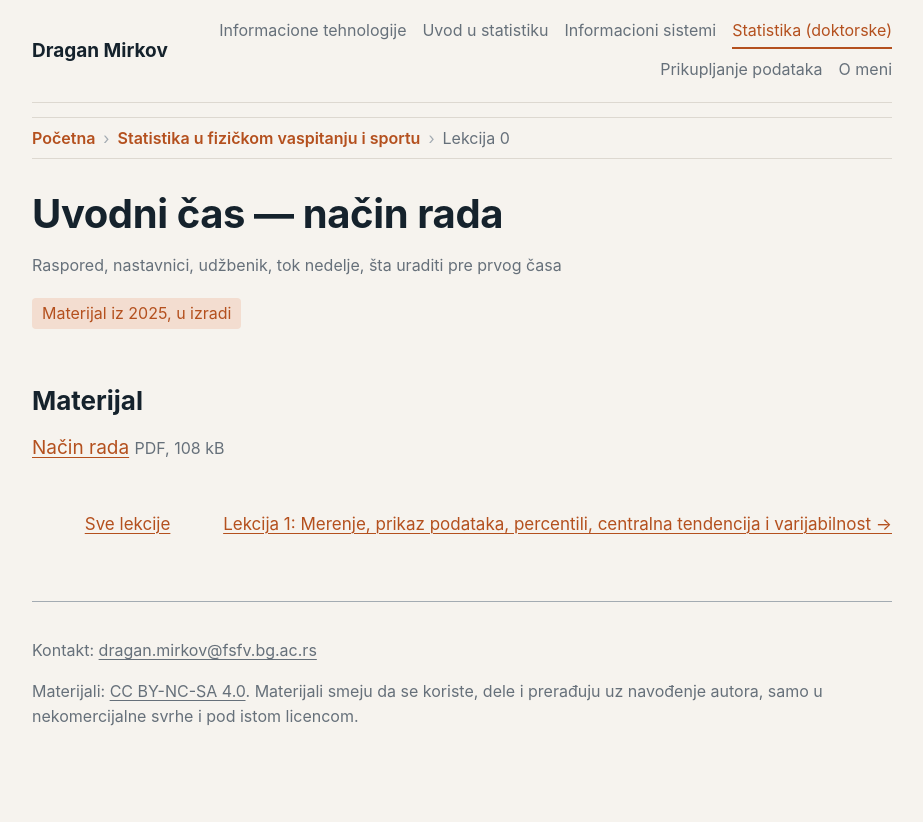
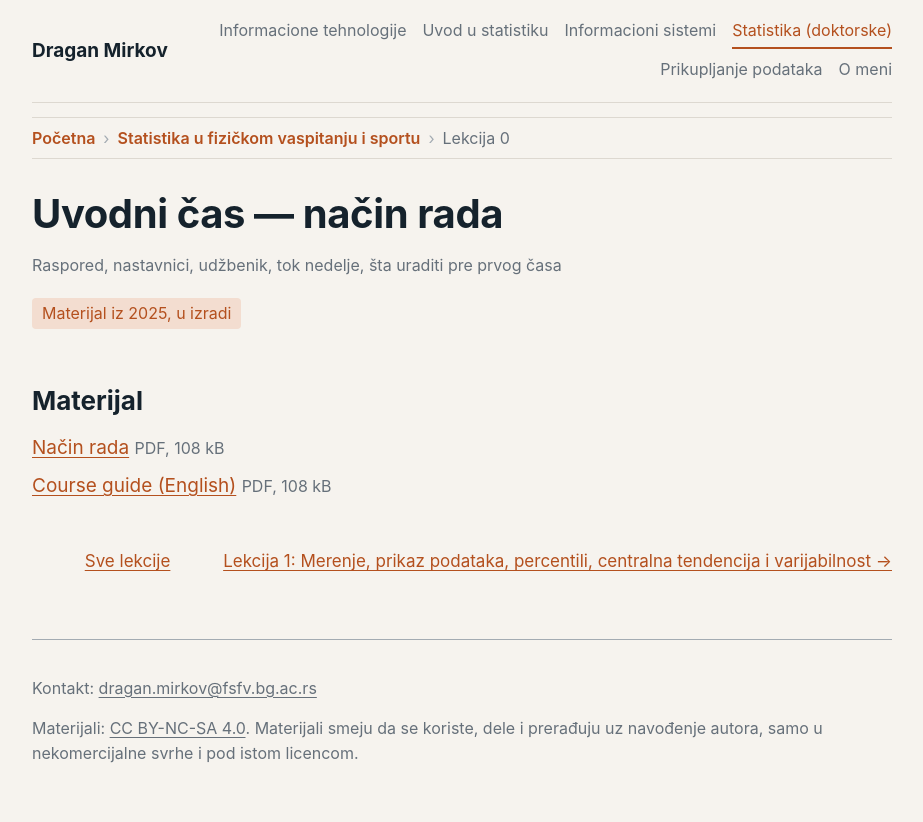
Before and after one commit to dmirkov/dmirkov.github.io, a plain HTML site: page predmeti/stat-das/n00/index.html in a window 1280 px wide. Shown: the whole page, without its empty margins (178-1101 px from the left). Before the commit the page ends 800 px from the top, so only its background shows below. Drawn offline with Linux system fonts and the light colour scheme.

Commit message:
STAT_DAS N00: Course guide (EN)
Co-Authored-By: Claude Opus 5.5 <noreply@anthropic.com>

```diff
--- a/predmeti/stat-das/n00/index.html
+++ b/predmeti/stat-das/n00/index.html
@@ -15,7 +15,7 @@
 <p class="napomena">Raspored, nastavnici, udžbenik, tok nedelje, šta uraditi pre prvog časa</p>
 <p class="stari">Materijal iz 2025, u izradi</p>
 <h2>Materijal</h2>
-<ul class="fajlovi"><li><a href="STAT_DAS_N00_Nacin_rada.pdf" download>Način rada</a> <span class="vel">PDF, 108 kB</span></li></ul>
+<ul class="fajlovi"><li><a href="STAT_DAS_N00_Nacin_rada.pdf" download>Način rada</a> <span class="vel">PDF, 108 kB</span></li><li><a href="STAT_DAS_N00_Course_guide_EN.pdf" download>Course guide (English)</a> <span class="vel">PDF, 108 kB</span></li></ul>
 <nav class="susedi"><span></span><span><a href="../">Sve lekcije</a></span><span><a href="../n01/">Lekcija 1: Merenje, prikaz podataka, percentili, centralna tendencija i varijabilnost →</a></span></nav>
 </main>
 <footer>
```
Also changed, not shown: 1 other file.
